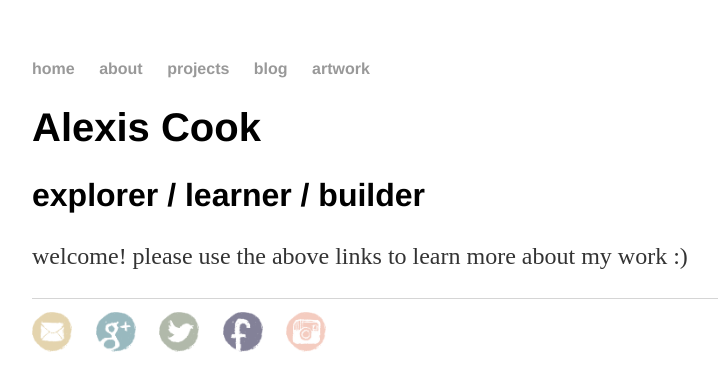
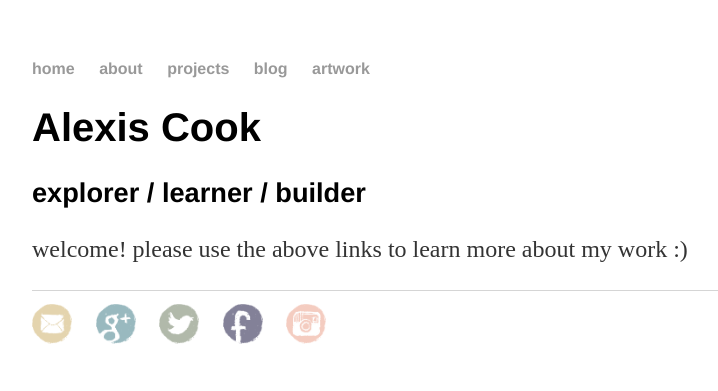
Before and after one commit to alexisbcook/old_alexisbcook.github.io, a Jekyll site: the page index.html, which Jekyll copies as it is, in a window 1280 px wide. Shown: the top 391 px of the page, without its empty margins (160-878 px from the left). Built offline with Jekyll 4.4.1, drawn with Linux system fonts in a browser that asks for light colours.

Commit message:
Update main.css

```diff
--- a/css/main.css
+++ b/css/main.css
@@ -25,7 +25,7 @@ h1 {
     font-family:'Helvetica', 'Arial', 'Sans-Serif';
 }
 h2 {
-    font-size: 2em;
+    font-size: 1.7em;
     font-family:'Helvetica', 'Arial', 'Sans-Serif';
 }
 p {
```
